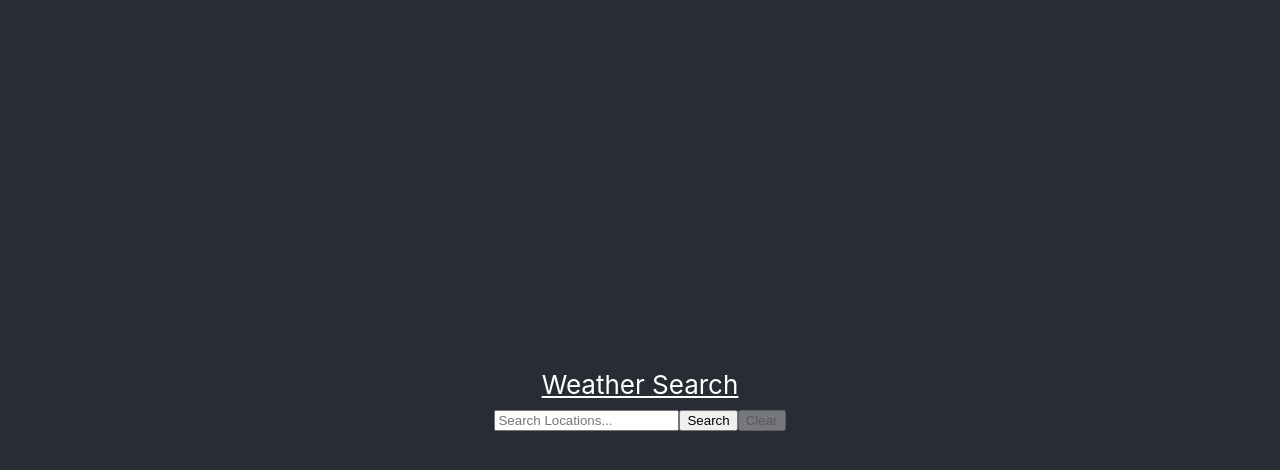
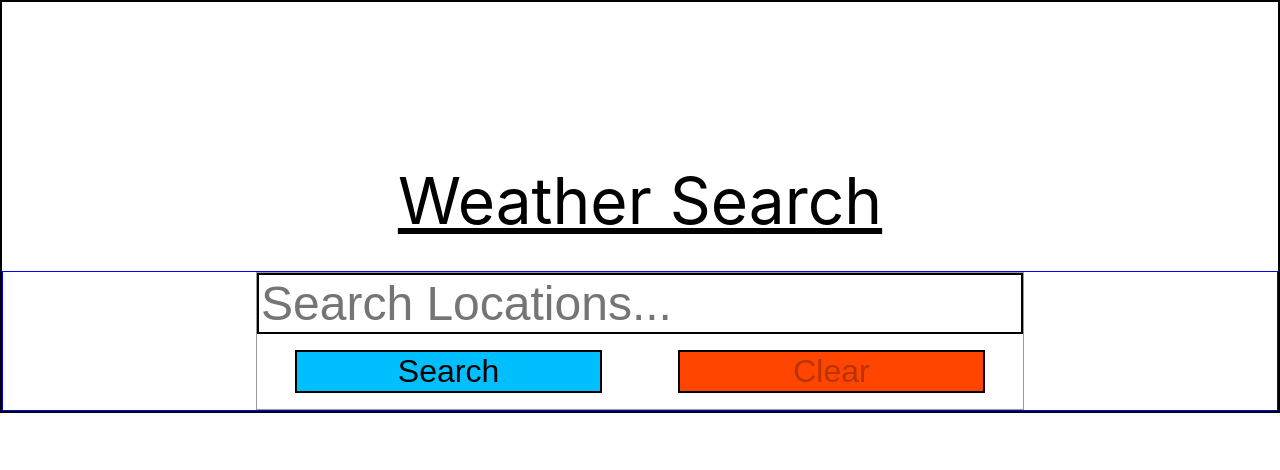
Before and after one commit to MartinKearney/Weather-App, a React (Create React App) app in the folder client/: page / in a window 1280 px wide. Shown: the top 470 px of the page. Built offline with nearby package versions, Linux system fonts and the light colour scheme.

Commit message:
Restyled Header and Search Component

```diff
--- a/client/src/App.css
+++ b/client/src/App.css
@@ -3,7 +3,8 @@
 }
 
 .App {
-  text-align: center;
+  border: 2px solid black;
+  /* text-align: center;
   background-color: #282c34;
   min-height: 100vh;
   display: flex;
@@ -11,11 +12,16 @@
   align-items: center;
   justify-content: center;
   font-size: calc(10px + 2vmin);
-  color: white;
+  color: white; */
 }
 
 .header {
+  font-size: 4rem;
+  text-align: center;
   text-decoration: underline;
+  margin: 20vh 0 2rem;
+  /* margin-top: 20vh;
+  margin-bottom: 2rem; */
 }
 
 /* .App-header {
--- a/client/src/components/search/SearchComponent.css
+++ b/client/src/components/search/SearchComponent.css
@@ -0,0 +1,36 @@
+.search-component {
+  border: 1px solid #00f;
+}
+
+.form {
+  margin: 0 auto;
+  border: 1px solid #999;
+  max-width: 60vw;
+}
+
+.search-field {
+  width: 100%;
+  border: 2px solid #000;
+  font-size: 3rem;
+}
+
+.buttons {
+  display: grid;
+  grid-template-columns: repeat(2, 1fr);
+}
+
+.buttons * {
+  font-size: 2rem;
+  width: 80%;
+  justify-self: center;
+  margin: 1rem 0;
+  border: 2px solid #000;
+}
+
+.search-button {
+  background-color: deepskyblue;
+}
+
+.clear {
+  background-color: orangered;
+}
--- a/client/src/components/search/SearchComponent.js
+++ b/client/src/components/search/SearchComponent.js
@@ -5,14 +5,14 @@ import './SearchComponent.css';
 const SearchComponent = ({ getCitySearchResults, resetState }) => {
   const [text, setText] = useState('');
 
-  const onChange = e => {
+  const onChange = (e) => {
     setText(e.target.value);
     if (e.target.value === '') {
       resetState();
     }
   };
 
-  const onSubmit = e => {
+  const onSubmit = (e) => {
     if (text) {
       e.preventDefault();
       // clearForNewSearch();
@@ -28,7 +28,7 @@ const SearchComponent = ({ getCitySearchResults, resetState }) => {
   };
 
   return (
-    <div>
+    <div className='search-component'>
       <form onSubmit={onSubmit} className='form'>
         <input
           className='search-field'
@@ -39,6 +39,7 @@ const SearchComponent = ({ getCitySearchResults, resetState }) => {
           value={text}
           onChange={onChange}
         />
+        <section className='buttons'>
           <input
             className='search-button'
             type='submit'
@@ -48,6 +49,7 @@ const SearchComponent = ({ getCitySearchResults, resetState }) => {
           <button className='clear' onClick={clearSearch} disabled={!text}>
             Clear
           </button>
+        </section>
       </form>
     </div>
   );
```
Lines whose indentation alone changed are shown as unchanged.
